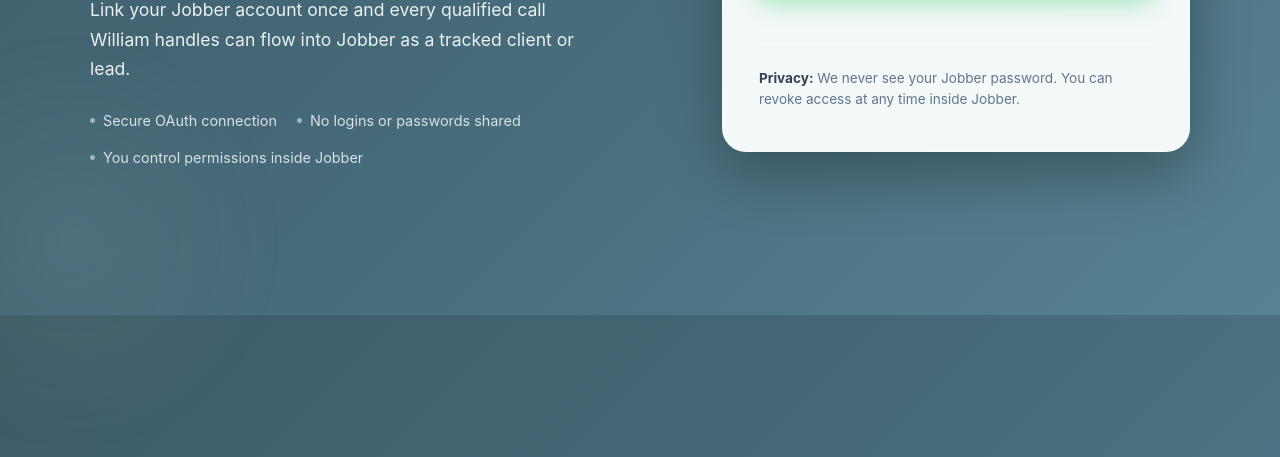
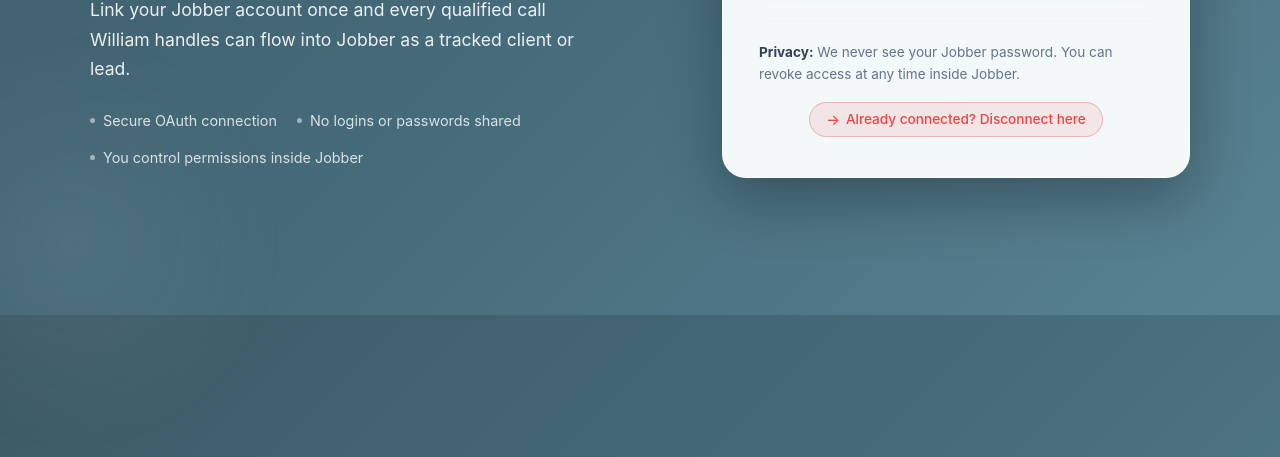
Before and after one commit to RealAutomationAI/jobber-connect-frontend, a plain HTML site: page index.html in a window 1280 px wide. Shown: the part 485-942 px from the top of the page. Drawn offline with Linux system fonts and the light colour scheme.

Commit message:
Update index.html

```diff
--- a/index.html
+++ b/index.html
@@ -4,6 +4,8 @@
   <meta charset="UTF-8" />
   <title>Connect Jobber | WilliamAI</title>
   <meta name="viewport" content="width=device-width, initial-scale=1" />
+  <link rel="icon" href="https://jobber-connect-frontend.vercel.app/no_background.png" />
+  <link rel="shortcut icon" href="https://jobber-connect-frontend.vercel.app/no_background.png" />
   <style>
     * {
       box-sizing: border-box;
@@ -351,6 +353,13 @@
         <span class="card-footer-strong">Privacy:</span>
         We never see your Jobber password. You can revoke access at any time inside Jobber.
       </div>
+
+      <div style="margin-top: 16px; text-align: center;">
+        <a href="https://jobber-connect-frontend.vercel.app/disconnect.html" style="display: inline-flex; align-items: center; gap: 6px; padding: 8px 16px; border-radius: 999px; background: rgba(239, 68, 68, 0.1); border: 1px solid rgba(239, 68, 68, 0.3); color: #ef4444; font-size: 0.85rem; font-weight: 500; text-decoration: none; transition: all 0.2s ease;">
+          <span style="font-size: 0.9rem;">→</span>
+          Already connected? Disconnect here
+        </a>
+      </div>
     </section>
   </main>
 
```
